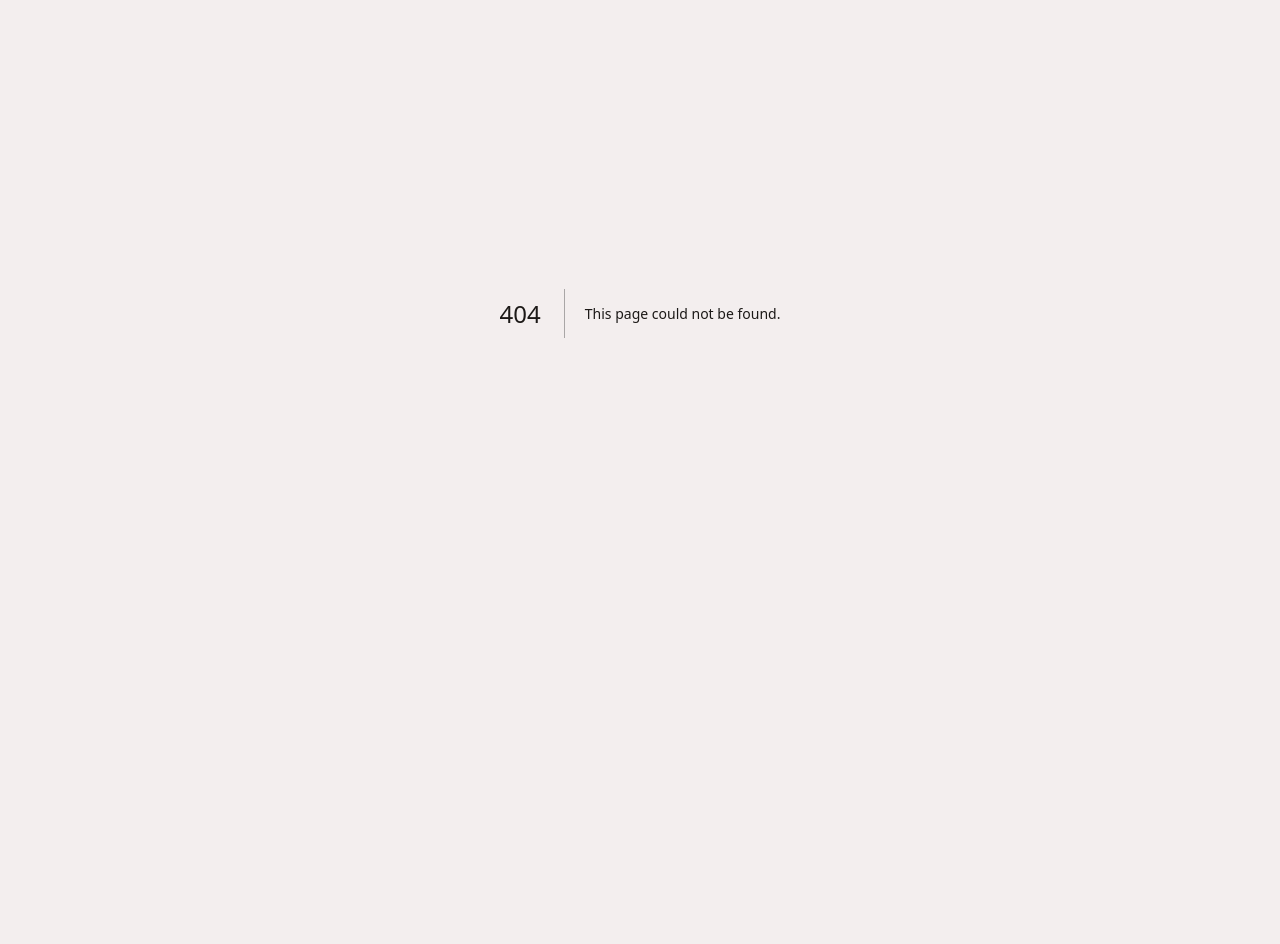
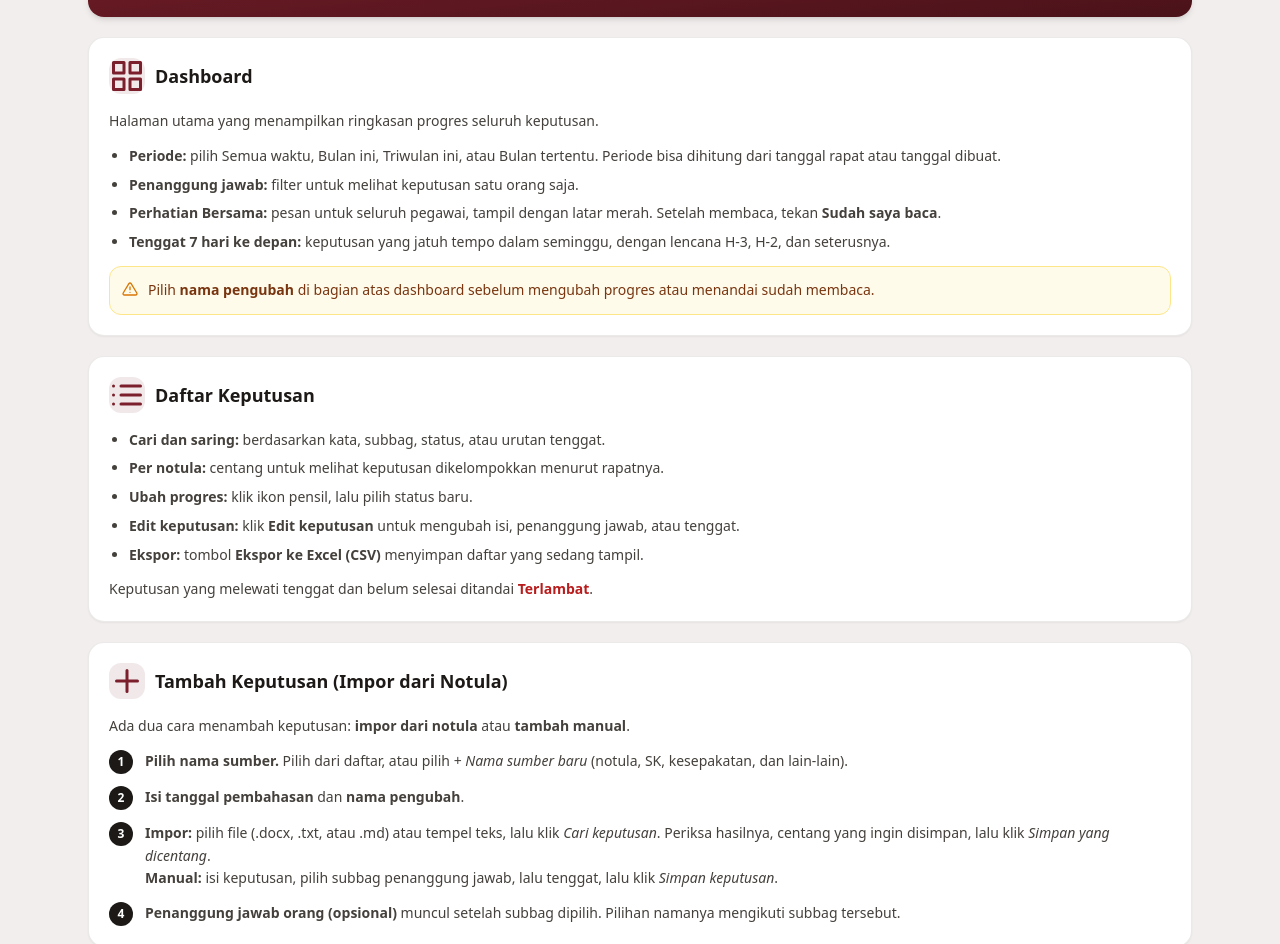
Before and after one commit to kpuhstrendatin/notularapat, a Next.js app: page /panduan in a window 1280 px wide. Before the commit this address had no page. Shown: the part 353-1297 px from the top of the page. Before the commit the page ends 1178 px from the top, so only its background shows below. Built offline with nearby package versions, Linux system fonts and the light colour scheme.

Commit message:
Add files via upload

```diff
--- /dev/null
+++ b/app/panduan/page.tsx
@@ -0,0 +1,113 @@
+import Ikon from '@/components/Ikon';
+import { kartu } from '@/components/ui';
+
+export const metadata = { title: 'Panduan · Decision Tracker' };
+
+function Bagian({ ikon, judul, children }: { ikon: string; judul: string; children: React.ReactNode }) {
+  return (
+    <section className={kartu}>
+      <h2 className="flex items-center gap-2.5 text-lg font-extrabold text-stone-900">
+        <span className="grid h-9 w-9 place-items-center rounded-xl bg-[#7a1f2b]/10 text-[#7a1f2b]">
+          <Ikon nama={ikon} className="h-4.5 w-4.5" />
+        </span>
+        {judul}
+      </h2>
+      <div className="mt-4 space-y-3 text-sm leading-relaxed text-stone-700">{children}</div>
+    </section>
+  );
+}
+
+function Langkah({ n, children }: { n: number; children: React.ReactNode }) {
+  return (
+    <div className="flex gap-3">
+      <span className="grid h-6 w-6 flex-none place-items-center rounded-full bg-stone-900 text-xs font-bold text-white">
+        {n}
+      </span>
+      <div className="min-w-0 flex-1">{children}</div>
+    </div>
+  );
+}
+
+function Tips({ children }: { children: React.ReactNode }) {
+  return (
+    <div className="flex gap-2.5 rounded-xl border border-amber-200 bg-amber-50 p-3 text-amber-900">
+      <Ikon nama="peringatan" className="mt-0.5 h-4 w-4 flex-none text-amber-600" />
+      <div>{children}</div>
+    </div>
+  );
+}
+
+export default function Panduan() {
+  return (
+    <div className="space-y-5">
+      <section className="overflow-hidden rounded-2xl bg-gradient-to-br from-[#7a1f2b] to-[#4a1219] p-6 text-white shadow-md">
+        <h1 className="text-2xl font-extrabold">Panduan Decision Tracker</h1>
+        <p className="mt-1 text-sm text-white/85">
+          Cara menggunakan aplikasi pemantauan tindak lanjut keputusan rapat KPU Kab. Hulu Sungai Tengah.
+        </p>
+      </section>
+
+      <Bagian ikon="grid" judul="Dashboard">
+        <p>Halaman utama yang menampilkan ringkasan progres seluruh keputusan.</p>
+        <ul className="list-disc space-y-1.5 pl-5">
+          <li><b>Periode:</b> pilih Semua waktu, Bulan ini, Triwulan ini, atau Bulan tertentu. Periode bisa dihitung dari tanggal rapat atau tanggal dibuat.</li>
+          <li><b>Penanggung jawab:</b> filter untuk melihat keputusan satu orang saja.</li>
+          <li><b>Perhatian Bersama:</b> pesan untuk seluruh pegawai, tampil dengan latar merah. Setelah membaca, tekan <b>Sudah saya baca</b>.</li>
+          <li><b>Tenggat 7 hari ke depan:</b> keputusan yang jatuh tempo dalam seminggu, dengan lencana H-3, H-2, dan seterusnya.</li>
+        </ul>
+        <Tips>
+          Pilih <b>nama pengubah</b> di bagian atas dashboard sebelum mengubah progres atau menandai sudah membaca.
+        </Tips>
+      </Bagian>
+
+      <Bagian ikon="daftar" judul="Daftar Keputusan">
+        <ul className="list-disc space-y-1.5 pl-5">
+          <li><b>Cari dan saring:</b> berdasarkan kata, subbag, status, atau urutan tenggat.</li>
+          <li><b>Per notula:</b> centang untuk melihat keputusan dikelompokkan menurut rapatnya.</li>
+          <li><b>Ubah progres:</b> klik ikon pensil, lalu pilih status baru.</li>
+          <li><b>Edit keputusan:</b> klik <b>Edit keputusan</b> untuk mengubah isi, penanggung jawab, atau tenggat.</li>
+          <li><b>Ekspor:</b> tombol <b>Ekspor ke Excel (CSV)</b> menyimpan daftar yang sedang tampil.</li>
+        </ul>
+        <p>Keputusan yang melewati tenggat dan belum selesai ditandai <b className="text-red-700">Terlambat</b>.</p>
+      </Bagian>
+
+      <Bagian ikon="tambah" judul="Tambah Keputusan (Impor dari Notula)">
+        <p>Ada dua cara menambah keputusan: <b>impor dari notula</b> atau <b>tambah manual</b>.</p>
+        <Langkah n={1}>
+          <b>Pilih nama sumber.</b> Pilih dari daftar, atau pilih <i>+ Nama sumber baru</i> (notula, SK, kesepakatan, dan lain-lain).
+        </Langkah>
+        <Langkah n={2}>
+          <b>Isi tanggal pembahasan</b> dan <b>nama pengubah</b>.
+        </Langkah>
+        <Langkah n={3}>
+          <b>Impor:</b> pilih file (.docx, .txt, atau .md) atau tempel teks, lalu klik <i>Cari keputusan</i>. Periksa hasilnya, centang yang ingin disimpan, lalu klik <i>Simpan yang dicentang</i>.
+          <br />
+          <b>Manual:</b> isi keputusan, pilih subbag penanggung jawab, lalu tenggat, lalu klik <i>Simpan keputusan</i>.
+        </Langkah>
+        <Langkah n={4}>
+          <b>Penanggung jawab orang (opsional)</b> muncul setelah subbag dipilih. Pilihan namanya mengikuti subbag tersebut.
+        </Langkah>
+      </Bagian>
+
+      <Bagian ikon="riwayat" judul="Riwayat">
+        <p>
+          Mencatat setiap perubahan: progres, isi, penanggung jawab, dan tenggat, lengkap dengan nama pengubah dan waktunya.
+        </p>
+      </Bagian>
+
+      <Bagian ikon="notula" judul="Laporan">
+        <Langkah n={1}>Pilih jenis periode: triwulan, bulan, atau tahun, lalu pilih triwulan/bulan dan tahunnya.</Langkah>
+        <Langkah n={2}>Klik <b>Cetak / Simpan PDF</b>, lalu pilih <i>Simpan sebagai PDF</i> di jendela cetak.</Langkah>
+        <p className="text-stone-500">Laporan memuat ringkasan, persentase per subbag, dan daftar keputusan, dengan kolom tanda tangan di bagian bawah.</p>
+      </Bagian>
+
+      <Bagian ikon="peringatan" judul="Catatan penting">
+        <ul className="list-disc space-y-1.5 pl-5">
+          <li>Jangan memasukkan data pribadi pegawai atau informasi rahasia.</li>
+          <li>Aplikasi ini belum memakai login. Siapa pun yang memiliki alamatnya dapat melihat datanya.</li>
+          <li>Jika ada yang tidak berfungsi, catat langkah yang dilakukan dan pesan yang muncul, lalu sampaikan ke admin.</li>
+        </ul>
+      </Bagian>
+    </div>
+  );
+}
```
